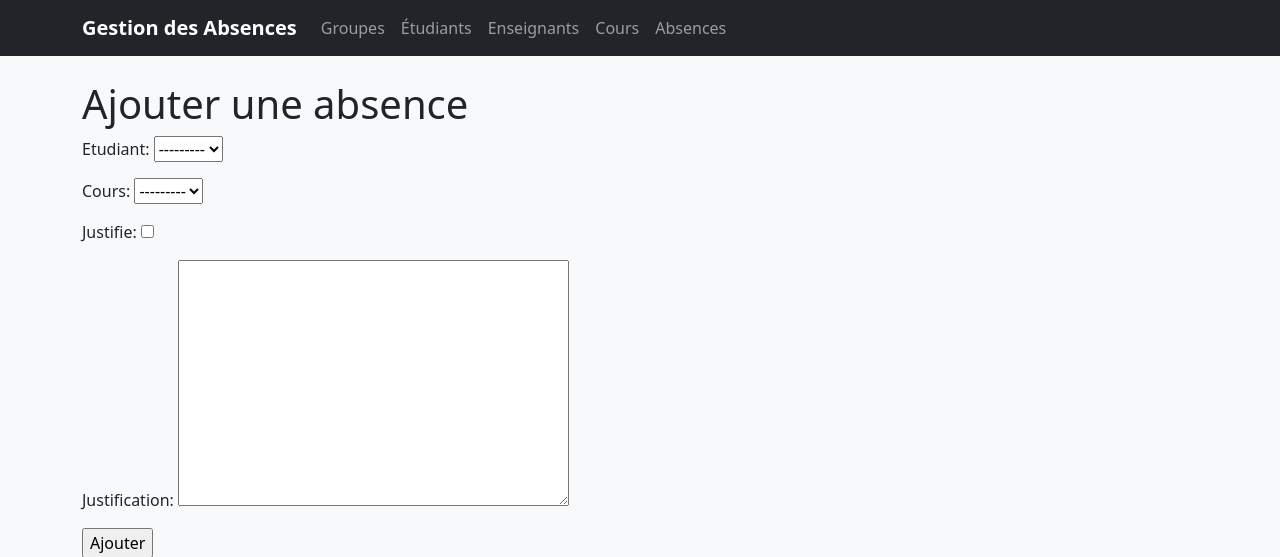
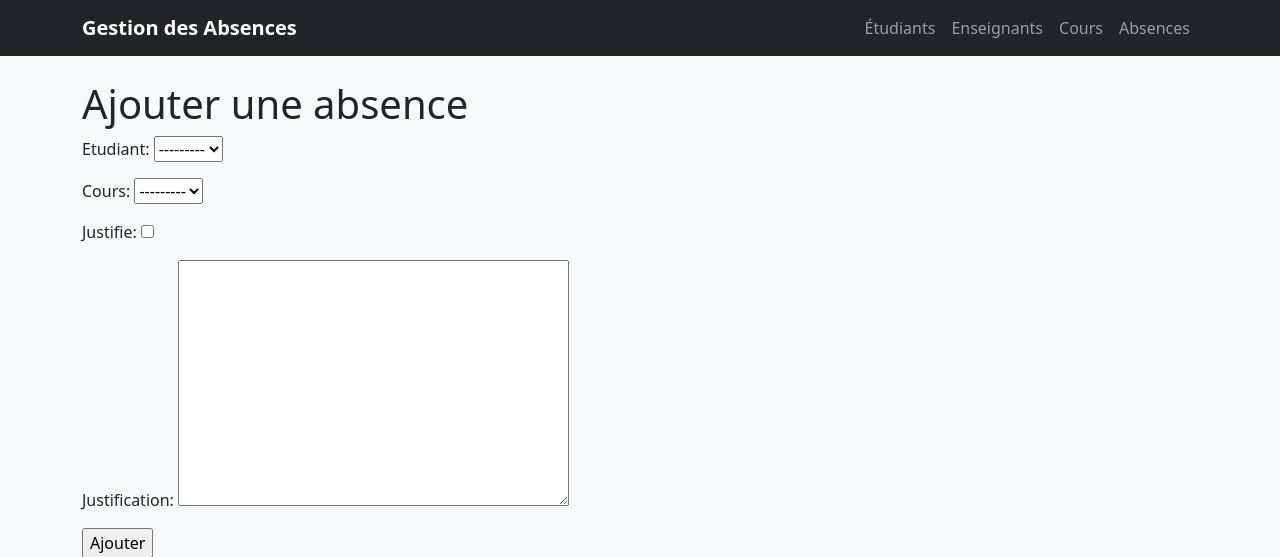
Before and after one commit to 0PPA-art/SAE2.03, a Django app: page /absences/absence/ajout/ in a window 1280 px wide. Shown: the top 557 px of the page. Run offline with Django 5.2, Linux system fonts and the light colour scheme; data that the repository does not hold is empty.

Commit message:
Refactor base.html structure and update navigation

```diff
--- a/appsabs/templates/base.html
+++ b/appsabs/templates/base.html
@@ -4,59 +4,66 @@
     <meta charset="UTF-8">
     <meta name="viewport" content="width=device-width, initial-scale=1.0">
 
-    <!-- Titre dynamique -->
     <title>{% block title %}Gestion des Absences{% endblock %}</title>
 
     <link href="https://cdn.jsdelivr.net/npm/bootstrap@5.3.3/dist/css/bootstrap.min.css"
-          rel="stylesheet"
-          integrity="sha384-QWTKZyjpPEjISv5WaRU9OFeRpok6YctnYmDr5pNlyT2bRjXh0JMhjY6hW+ALEwIH"
-          crossorigin="anonymous">
+          rel="stylesheet">
 
-    <!-- Style personnalisé (tu pourras ajouter plus tard) -->
     <style>
         body {
             background-color: #f8f9fa;
         }
+
         .navbar-brand {
             font-weight: bold;
         }
     </style>
 
-    {% block extra_css %}{% endblock %}
+    {% block extra_css %}
+    {% endblock %}
 </head>
+
 <body>
+
 <nav class="navbar navbar-expand-lg navbar-dark bg-dark">
     <div class="container">
-            <a class="navbar-brand" href="/">Gestion des Absences</a>
 
-            <button class="navbar-toggler" type="button" data-bs-toggle="collapse"
-                    data-bs-target="#navbarNav" aria-controls="navbarNav"
-                    aria-expanded="false" aria-label="Afficher la navigation">
-                <span class="navbar-toggler-icon"></span>
-            </button>
+        <a class="navbar-brand" href="/">
+            Gestion des Absences
+        </a>
 
-            <div class="collapse navbar-collapse" id="navbarNav">
         <div class="navbar-nav">
-                    <a class="nav-link" href="{% url 'groupe-liste' %}">Groupes</a>
-                    <a class="nav-link" href="/etudiants/">Étudiants</a>
-                    <a class="nav-link" href="/enseignants/">Enseignants</a>
-                    <a class="nav-link" href="/cours/">Cours</a>
-                    <a class="nav-link" href="/absences/">Absences</a>
+            <a class="nav-link" href="/etudiants/">
+                Étudiants
+            </a>
+
+            <a class="nav-link" href="/enseignants/">
+                Enseignants
+            </a>
+
+            <a class="nav-link" href="/cours/">
+                Cours
+            </a>
+
+            <a class="nav-link" href="/absences/">
+                Absences
+            </a>
         </div>
-            </div>
+
     </div>
 </nav>
 
-    <main class="container py-4">
+<div class="container mt-4">
+
     {% block content %}
-        <!-- Le contenu des autres pages viendra ici -->
     {% endblock %}
-    </main>
 
-    <script src="https://cdn.jsdelivr.net/npm/bootstrap@5.3.3/dist/js/bootstrap.bundle.min.js"
-            integrity="sha384-YvpcrYf0tY3lHB60NNkmXc5s9fDVZLESaAA55NDzOxhy9GkcIdslK1eN7N6jIeHz"
-            crossorigin="anonymous"></script>
+</div>
 
-    {% block extra_js %}{% endblock %}
+<script src="https://cdn.jsdelivr.net/npm/bootstrap@5.3.3/dist/js/bootstrap.bundle.min.js"></script>
+
+{% block extra_js %}
+{% endblock %}
+
 </body>
 </html>
```
Lines whose indentation alone changed are shown as unchanged.
